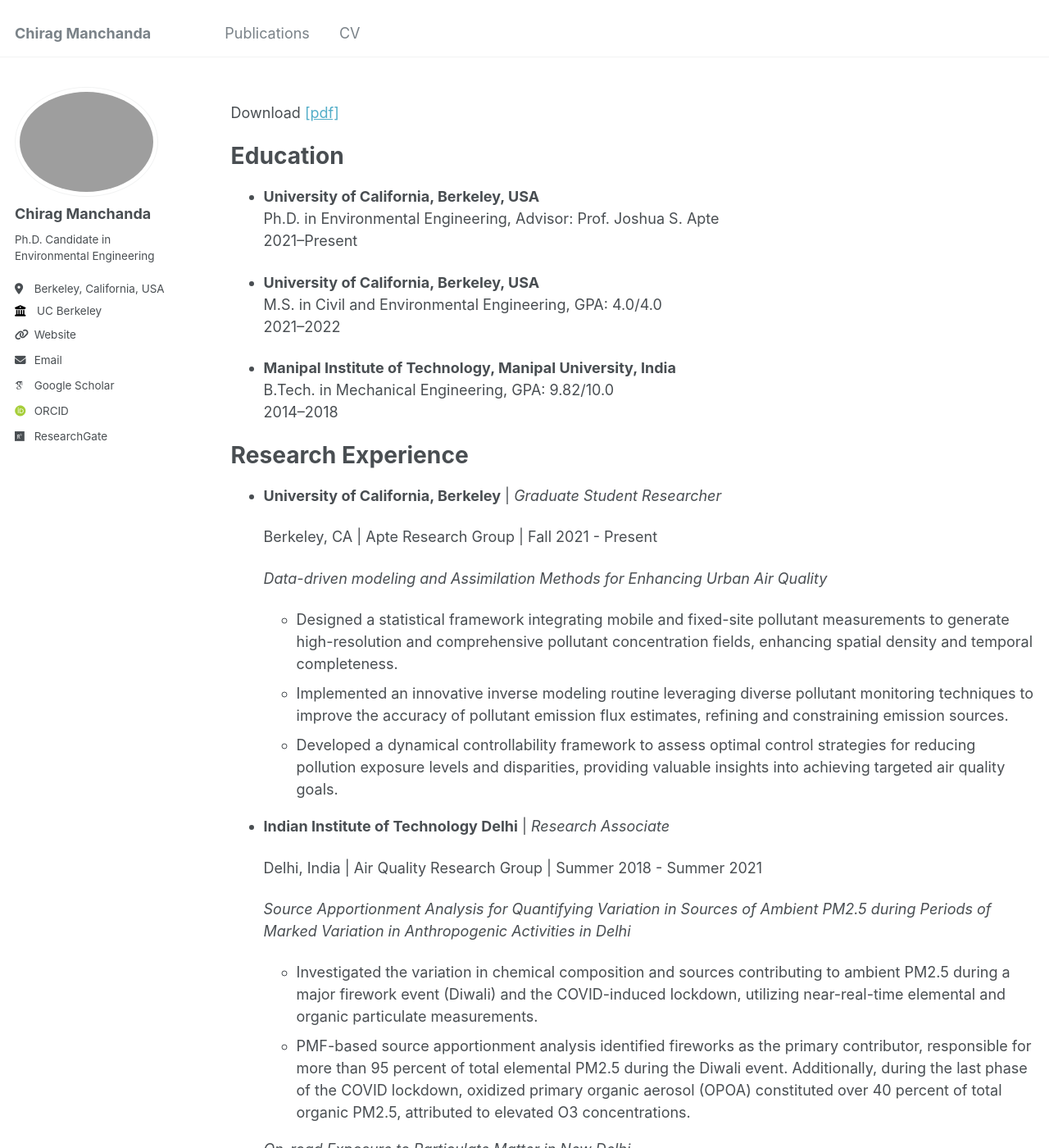
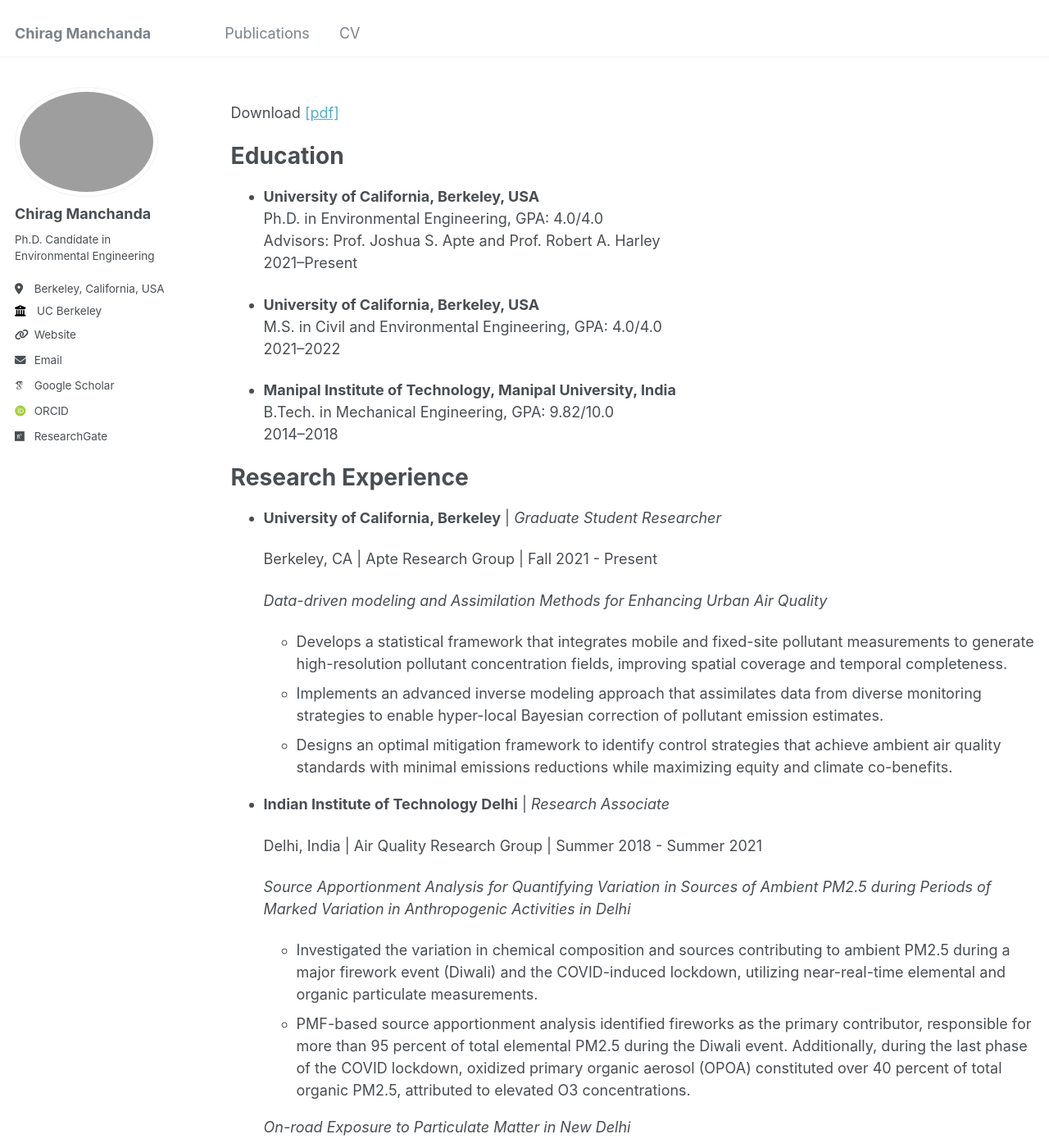
Before and after one commit to chirag-manchanda/chirag-manchanda.github.io, a Jekyll site: the page built from _pages/cv.md, in a window 1280 px wide and 1400 px high. Shown: the whole window at 82% size. Built offline with Jekyll 4.4.1, drawn with Linux system fonts in a browser that asks for light colours; some web fonts are replaced; some of the changed text lies outside the part shown.

Commit message:
Update cv.md

```diff
--- a/_pages/cv.md
+++ b/_pages/cv.md
@@ -8,12 +8,13 @@
 ---
 {% include base_path %}
 
-Download [[pdf]](https://berkeley.box.com/s/adxofvvw91toib2k4f85fxiuy2cy31oj)
+Download [[pdf]](https://berkeley.box.com/s/h0cy11zh4eqactw60kw542paipo5v87g)
 
 Education
 ======
 - **University of California, Berkeley, USA**
-  Ph.D. in Environmental Engineering, Advisor: Prof. Joshua S. Apte
+  Ph.D. in Environmental Engineering, GPA: 4.0/4.0
+  Advisors: Prof. Joshua S. Apte and Prof. Robert A. Harley
   2021–Present
 
 - **University of California, Berkeley, USA**
@@ -34,9 +35,13 @@
   Fall 2021 - Present
 
   *Data-driven modeling and Assimilation Methods for Enhancing Urban Air Quality*
-  - Designed a statistical framework integrating mobile and fixed-site pollutant measurements to generate high-resolution and comprehensive pollutant concentration fields, enhancing spatial density and temporal completeness.
-  - Implemented an innovative inverse modeling routine leveraging diverse pollutant monitoring techniques to improve the accuracy of pollutant emission flux estimates, refining and constraining emission sources.
-  - Developed a dynamical controllability framework to assess optimal control strategies for reducing pollution exposure levels and disparities, providing valuable insights into achieving targeted air quality goals.
+  - Develops a statistical framework that integrates mobile and fixed-site pollutant measurements to
+generate high-resolution pollutant concentration fields, improving spatial coverage and temporal
+completeness.
+  - Implements an advanced inverse modeling approach that assimilates data from diverse monitoring
+strategies to enable hyper-local Bayesian correction of pollutant emission estimates.
+  - Designs an optimal mitigation framework to identify control strategies that achieve ambient air
+quality standards with minimal emissions reductions while maximizing equity and climate co-benefits.
 
 - **Indian Institute of Technology Delhi** |
   _Research Associate_
@@ -68,23 +73,15 @@
 Scholarships and Awards
 ======
 
-- **Outstanding Graduate Student Instructor Award** | 2024
-  Recognized among the top 5 percent of teaching assistants at UC Berkeley for excellence in instruction.
-
-- **STEM*FYI Graduate Diversity Fellow** | 2023
-  Awarded USD 500 technology grant by the Office of Graduate Diversity, UC Berkeley.
-
-- **Founder's Gold Medal for the Best Outgoing Student** | 2018
-  Ranked First (out of 270 students) in the graduating class of 2018, Manipal University.
-
-- **NTU India Connect Scholar** | 2018
-  Selected among 3 students from India for conducting thesis research at Nanyang Technological University, Singapore.
-
-- **Avery Dennison InvEnt Scholarship** | 2015
-  Awarded USD 1300 for innovative skills and academic performance.
-
-- **Academic Excellence Award** | 2014 - 2018
-  Recipient of the Academic Excellence Award for each academic year consecutively throughout the bachelor's degree.
+- **Jane Warren Award** | *Health Effects Institute* | 2025
+- **JN Tata Gift Award** | *Tata Education and Development Trust* | 2025
+- **Outstanding Graduate Student Instructor Award** | *UC Berkeley* | 2024
+- **STEM*FYI Graduate Diversity Fellow** | *UC Berkeley* | 2023
+- **Founder's Gold Medal for the Best Outgoing Student** | *Manipal University* | 2018
+- **NTU India Connect Scholar** | *Nanyang Technological University Singapore* | 2018
+- **Summer Undergraduate Research Grant for Excellence** | *Indian Institute of Technology Delhi* | 2017
+- **Avery Dennison InvEnt Scholar** | *Avery Dennison Foundation* | 2015
+- 4x **Academic Excellence Award** | *Manipal University* | 2014 - 2018
 
 
 Teaching
```
